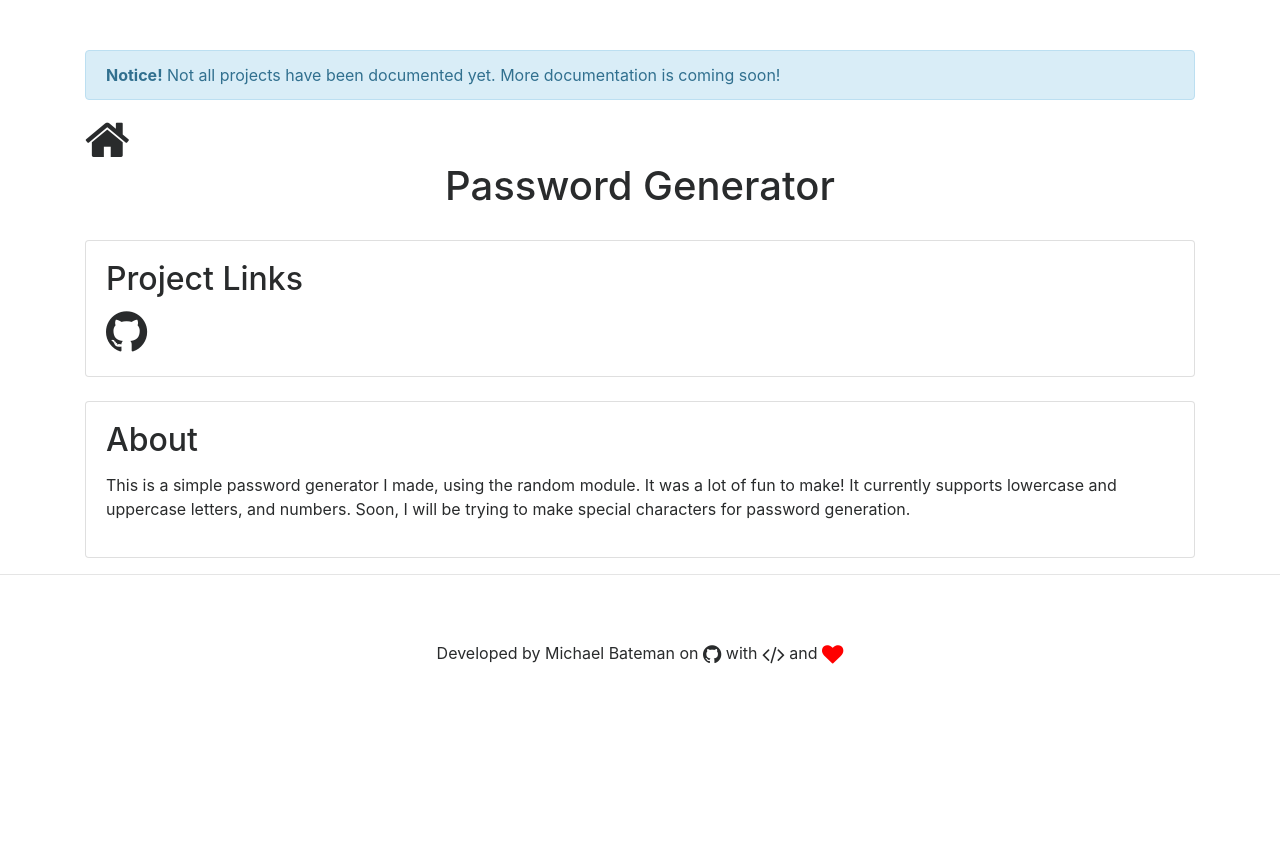
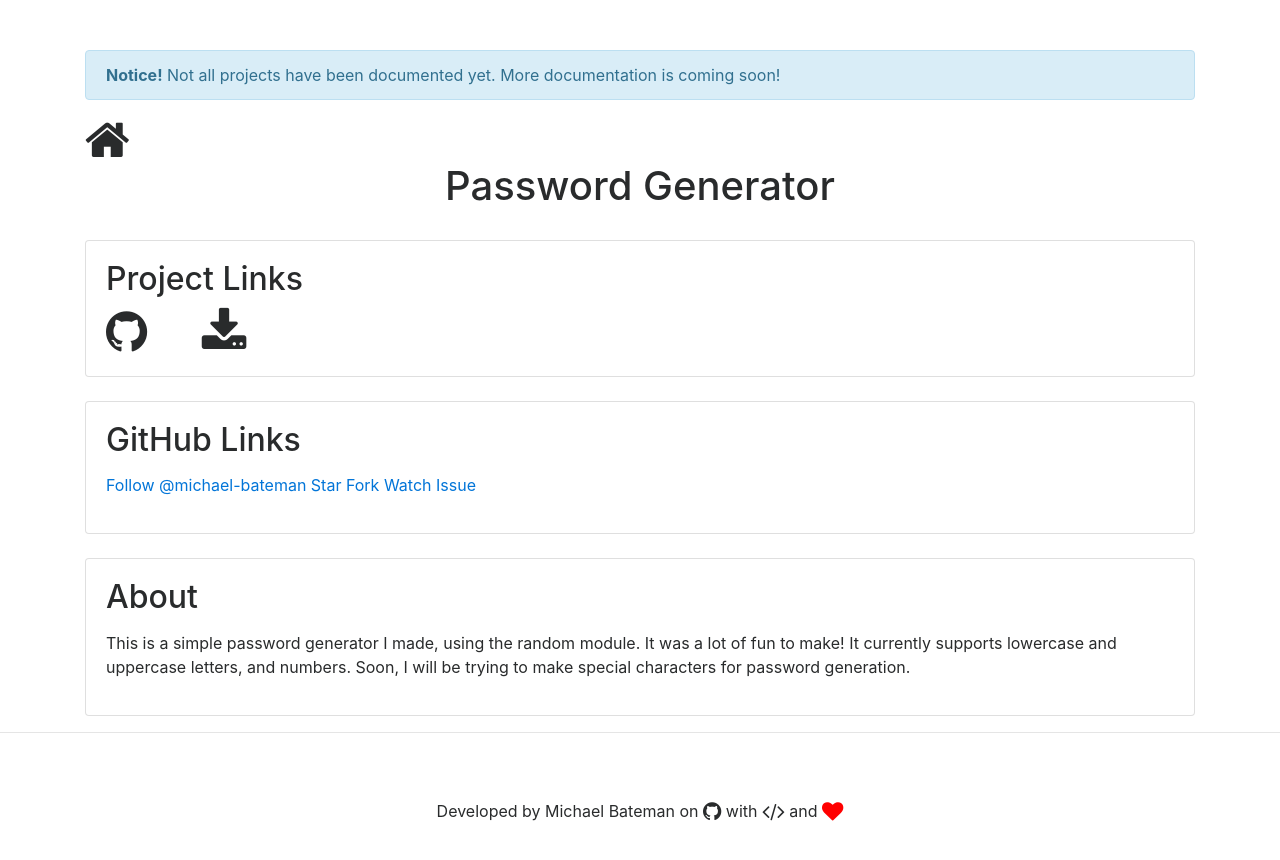
Before and after one commit to michael-bateman/projects.michaelbateman.ca, a Jekyll site: the page built from projects/password-generator.md, in a window 1280 px wide. Shown: the top 860 px of the page. Built offline with Jekyll 4.4.1, drawn with Linux system fonts in a browser that asks for light colours.

Commit message:
added Github buttons

```diff
--- a/_includes/project-header.html
+++ b/_includes/project-header.html
@@ -11,13 +11,16 @@
 				<h2 class="card-title">Project Links</h2>
 				<p class="card-text">
 					{% if project.website %}
-						<a href="{{ project.website }}" style="color: inherit;padding-right: 30px;">
+						<a href="{{ project.website }}" style="color: inherit;padding-right: 50px;">
 							<span class="fa fa-link fa-3x"></span>
 						</a>
 					{% endif %}
 					{% if project.github %}
-						<a href="https://github.com/{% if project.github_username %}{{ project.github_username }}{% else %}michael-bateman{% endif %}/{{ project.github }}" style="color: inherit;">
+						<a href="https://github.com/{% if project.github_username %}{{ project.github_username }}{% else %}michael-bateman{% endif %}/{{ project.github }}" style="color: inherit;padding-right: 50px;">
 							<span class="fa fa-github fa-3x"></span>
+						</a>
+						<a href="https://github.com/{% if project.github_username %}{{ project.github_username }}{% else %}michael-bateman{% endif %}/{{ project.github }}/archive/master.zip" style="color: inherit;">
+							<span class="fa fa-download fa-3x"></span>
 						</a>
 					{% endif %}
 				</p>
@@ -25,4 +28,21 @@
 		</div>
 		<br />
 	{% endif %}
+	{% if project.github %}
+		<div class="card">
+			<div class="card-block">
+				<h2 class="card-title">GitHub Links</h2>
+				<p class="card-text">
+					<div>
+						<a class="github-button" href="https://github.com/michael-bateman" data-style="mega" aria-label="Follow @michael-bateman on GitHub">Follow @michael-bateman</a>
+						<a class="github-button" href="https://github.com/{% if project.github_username %}{{ project.github_username }}{% else %}michael-bateman{% endif %}/{{ project.github }}" data-icon="octicon-star" data-style="mega" aria-label="Star {% if project.github_username %}{{ project.github_username }}{% else %}michael-bateman{% endif %}/{{ project.github }} on GitHub">Star</a>
+						<a class="github-button" href="https://github.com/{% if project.github_username %}{{ project.github_username }}{% else %}michael-bateman{% endif %}/{{ project.github }}/fork" data-icon="octicon-repo-forked" data-style="mega" aria-label="Fork {% if project.github_username %}{{ project.github_username }}{% else %}michael-bateman{% endif %}/{{ project.github }} on GitHub">Fork</a>
+						<a class="github-button" href="https://github.com/{% if project.github_username %}{{ project.github_username }}{% else %}michael-bateman{% endif %}/{{ project.github }}/subscription" data-icon="octicon-eye" data-style="mega" aria-label="Watch {% if project.github_username %}{{ project.github_username }}{% else %}michael-bateman{% endif %}/{{ project.github }} on GitHub">Watch</a>
+						<a class="github-button" href="https://github.com/{% if project.github_username %}{{ project.github_username }}{% else %}michael-bateman{% endif %}/{{ project.github }}/issues" data-icon="octicon-issue-opened" data-style="mega" aria-label="Issue {% if project.github_username %}{{ project.github_username }}{% else %}michael-bateman{% endif %}/{{ project.github }} on GitHub">Issue</a>
+					</div>
+				</p>
+			</div>
+		</div>
+		<br />
+	{% endif %}
 </div>
```
